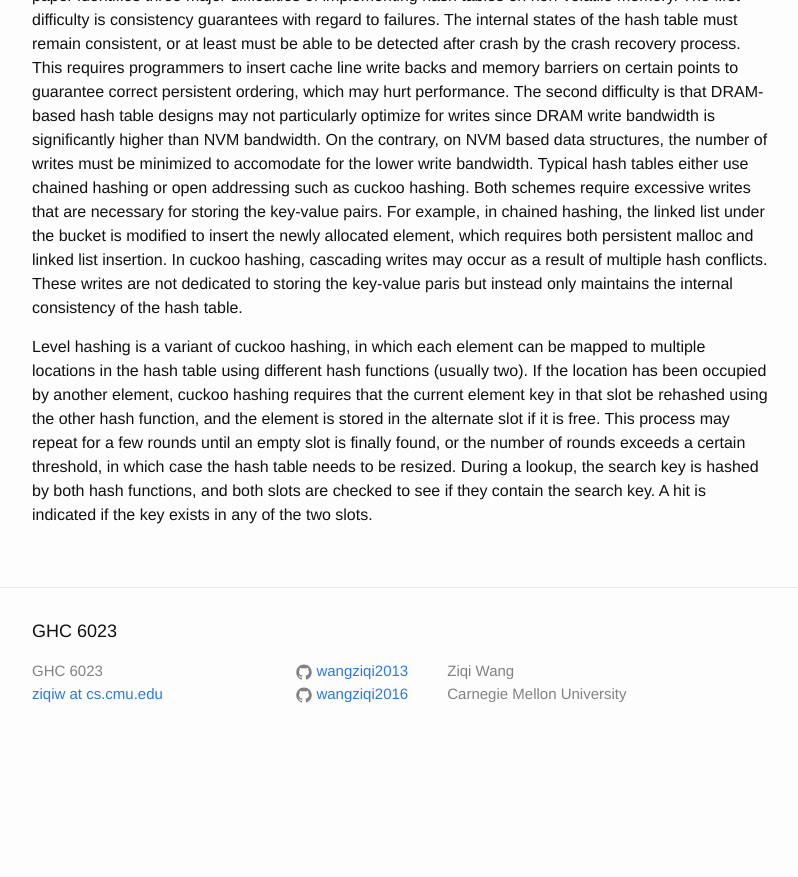
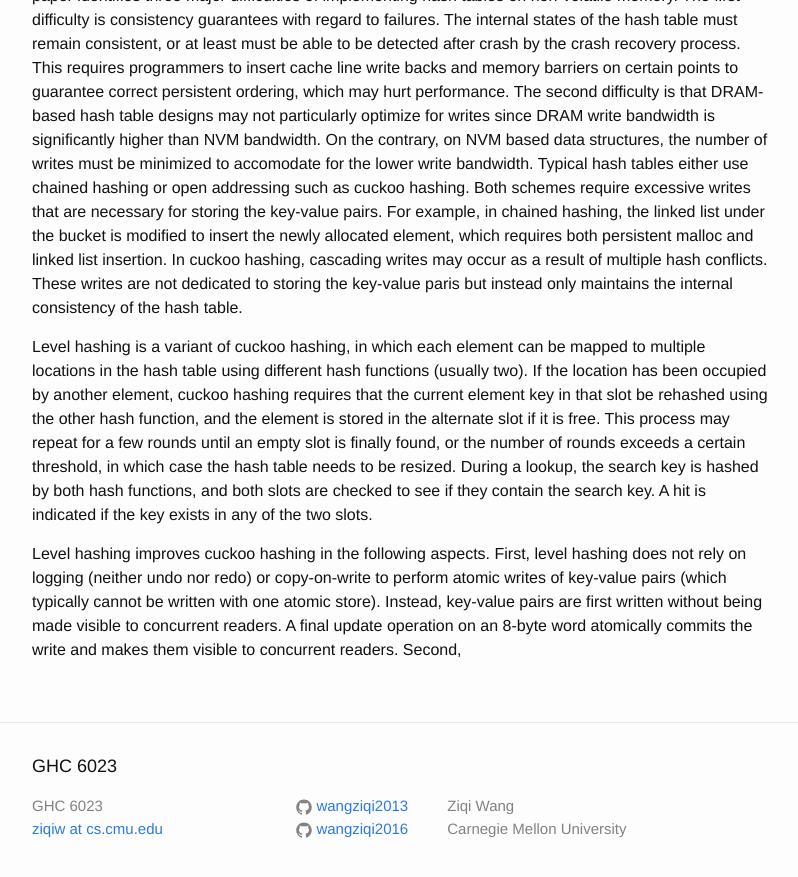
Before and after one commit to wangziqi2013/wangziqi2013.github.io, a Jekyll site: the page built from _posts/2019-12-03-level-hashing.markdown, in a window 1280 px wide and 900 px high, scrolled down 574 px. Shown: the top 877 px of the window, without its empty margins (238-1036 px from the left). Built offline with Jekyll 4.4.1, drawn with Linux system fonts in a browser that asks for light colours; before the commit the page ends 1339 px from its top, so only the background shows below that.

Commit message:
Adding features

```diff
--- a/_posts/2019-12-03-level-hashing.markdown
+++ b/_posts/2019-12-03-level-hashing.markdown
@@ -33,3 +33,8 @@ slot if it is free. This process may repeat for a few rounds until an empty slot
 exceeds a certain threshold, in which case the hash table needs to be resized. During a lookup, the search key is hashed by
 both hash functions, and both slots are checked to see if they contain the search key. A hit is indicated if the key exists
 in any of the two slots.
+
+Level hashing improves cuckoo hashing in the following aspects. First, level hashing does not rely on logging (neither undo
+nor redo) or copy-on-write to perform atomic writes of key-value pairs (which typically cannot be written with one atomic
+store). Instead, key-value pairs are first written without being made visible to concurrent readers. A final update operation
+on an 8-byte word atomically commits the write and makes them visible to concurrent readers. Second,
```
